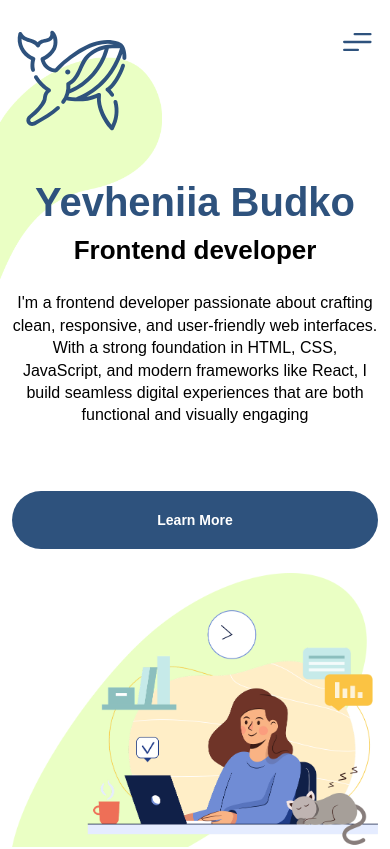
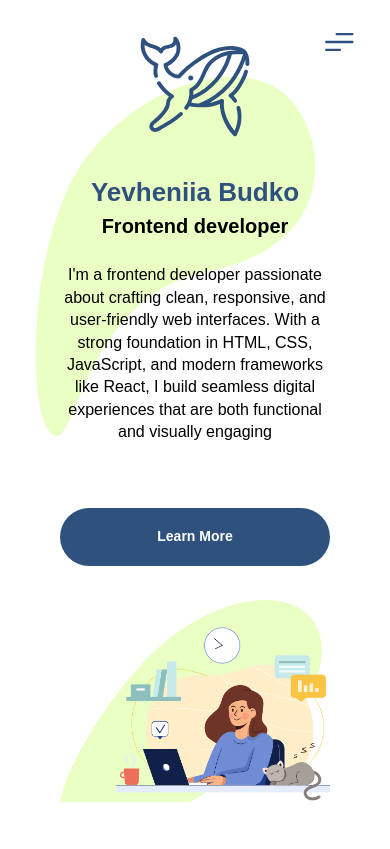
Before and after one commit to ev-indrik/my-portfolio, a React (Vite) app: page /home in a window 390 px wide. Shown: the top 849 px of the page. Built offline with nearby package versions, Linux system fonts and the light colour scheme.

Commit message:
styles: add corrections to mobile versions

```diff
--- a/src/App.scss
+++ b/src/App.scss
@@ -22,13 +22,20 @@ body {
   max-width: 1200px;
   height: 100%;
 
+  @include mixins.xl-max {
+    padding: 0 40px;
+  }
+
   @include mixins.lg-max {
     padding: 0 20px;
   }
 
   @include mixins.xs-max {
+    padding: 0 60px;
+  }
+
+  @media screen and (max-width: 340px) {
     padding: 0 12px;
-
   }
 }
 
--- a/src/components/header/Header.scss
+++ b/src/components/header/Header.scss
@@ -36,6 +36,16 @@
     left: -40px;
     z-index: -1;
 
+    @include mixins.xl-max {
+      left: -10px;
+    }
+
+    @include mixins.sm-max {
+      width: 280px;
+      left: -100px;
+      top: 50px;
+    }
+
     img {
       width: 100%;
       height: 100%;
@@ -54,7 +64,6 @@
       background-color: #F7FFE7;
       border-radius: 8px;
     }
-
   }
 
   .ant-divider.ant-divider-horizontal {
@@ -107,3 +116,14 @@
     }
   }
 }
+
+.popover-raw-wrapper {
+
+  @include mixins.xs-max {
+    margin-right: -30px;
+  }
+
+  @media screen and (max-width: 340px) {
+    margin-right: unset;
+  }
+}
--- a/src/components/header/Header.tsx
+++ b/src/components/header/Header.tsx
@@ -45,7 +45,7 @@ const items: MenuItem[] = [
 
 const Header: FC = () => {
 
-    const {xxl, xl, lg} = useBreakpoint()
+    const {xxl, xl, lg, md} = useBreakpoint()
 
     const [isPopoverOpen, setIsPopoverOpen] = useState(false)
 
@@ -106,7 +106,7 @@ const Header: FC = () => {
                 overflowedIndicator={false}
             />
 
-            <Divider />
+            <Divider/>
         </div>
     )
 
@@ -146,8 +146,7 @@ const Header: FC = () => {
                             </Col>
                         </Row>
                     )
-                    :
-                    (
+                    : md ? (
                         <Row justify={'space-between'}>
 
                             <Col>
@@ -171,11 +170,41 @@ const Header: FC = () => {
                                 <WebsiteButton
                                     className={"burger-button"}
                                     btnType="icon"
-                                    icon={<BurgerIcon isOpen={isPopoverOpen} />}
+                                    icon={<BurgerIcon isOpen={isPopoverOpen}/>}
                                 />
                             </Popover>
+                        </Row>
+                    ) : (
+                        <>
+                            <Row justify={'end'} className={'popover-raw-wrapper'}>
+                                <Popover
+                                    placement={'topLeft'}
+                                    title={null}
+                                    content={menuContent}
+                                    trigger={"click"}
+                                    arrow={false}
+                                    onOpenChange={onOpenChange}
+                                    open={isPopoverOpen}
+                                >
+                                    <WebsiteButton
+                                        className={"burger-button"}
+                                        btnType="icon"
+                                        icon={<BurgerIcon isOpen={isPopoverOpen}/>}
+                                    />
+                                </Popover>
+                            </Row>
 
+                            <Row justify={'center'} style={{marginTop: '-40px'}}>
+                                <Col>
+                                    <Button type={'text'} className={'logo-btn'} onClick={onLogoClick}>
+                                        <SvgIcon type={'main-whale'}/>
+                                    </Button>
+                                    <div className={'header-logo-bg'}>
+                                        <img src={greenBg} alt={"Green background"}/>
+                                    </div>
+                                </Col>
                             </Row>
+                        </>
                     )}
             </div>
         </div>
--- a/src/components/hero-section/HeroSection.tsx
+++ b/src/components/hero-section/HeroSection.tsx
@@ -70,7 +70,7 @@ const HeroSection: FC<HeroSectionProps> = ({
                                                imgPaddingBottom
                                            }) => {
 
-    const {xxl, xl, lg, md} = useBreakpoint()
+    const {xxl, xl, lg, md, sm} = useBreakpoint()
 
     const lottieRef = useRef<LottieRefCurrentProps>(null);
 
@@ -112,7 +112,7 @@ const HeroSection: FC<HeroSectionProps> = ({
                         </div>}
 
                         <Title
-                            level={2}
+                            level={(xxl||xl||lg||md||sm) ? 2 : 3}
                             color={titleColor}
                             style={{paddingBottom: subTitle ? 2 : 24}}
                             centered={!(xxl||xl||lg||md)}
@@ -120,7 +120,7 @@ const HeroSection: FC<HeroSectionProps> = ({
                             {mainTitle}
                         </Title>
 
-                        {subTitle && <Title level={3} style={{paddingBottom: 24}} centered={!(xxl||xl||lg||md)}>{subTitle}</Title>}
+                        {subTitle && <Title level={(xxl||xl||lg||md||sm) ? 3: 4} style={{paddingBottom: 24}} centered={!(xxl||xl||lg||md)}>{subTitle}</Title>}
 
                         {Array.isArray(description) ? (
                             description.map((item, index) => (
@@ -167,7 +167,7 @@ const HeroSection: FC<HeroSectionProps> = ({
                         xs={{ span: 24, offset: 0 }}
                     >
                         <Row justify={'end'} align={'bottom'}
-                             style={{height: '100%'}}>
+                             style={{height: '100%', paddingBottom: (xxl||xl||lg||md ? 0 : 42)}}>
                             <div className={isImgMirrored ? 'image-container mirrored' : 'image-container'} style={{paddingBottom: imgPaddingBottom}}>
                                 {imageSrc && <img src={imageSrc} alt={'illustration of developer'}/>}
 
```
Lines whose indentation alone changed are shown as unchanged.
